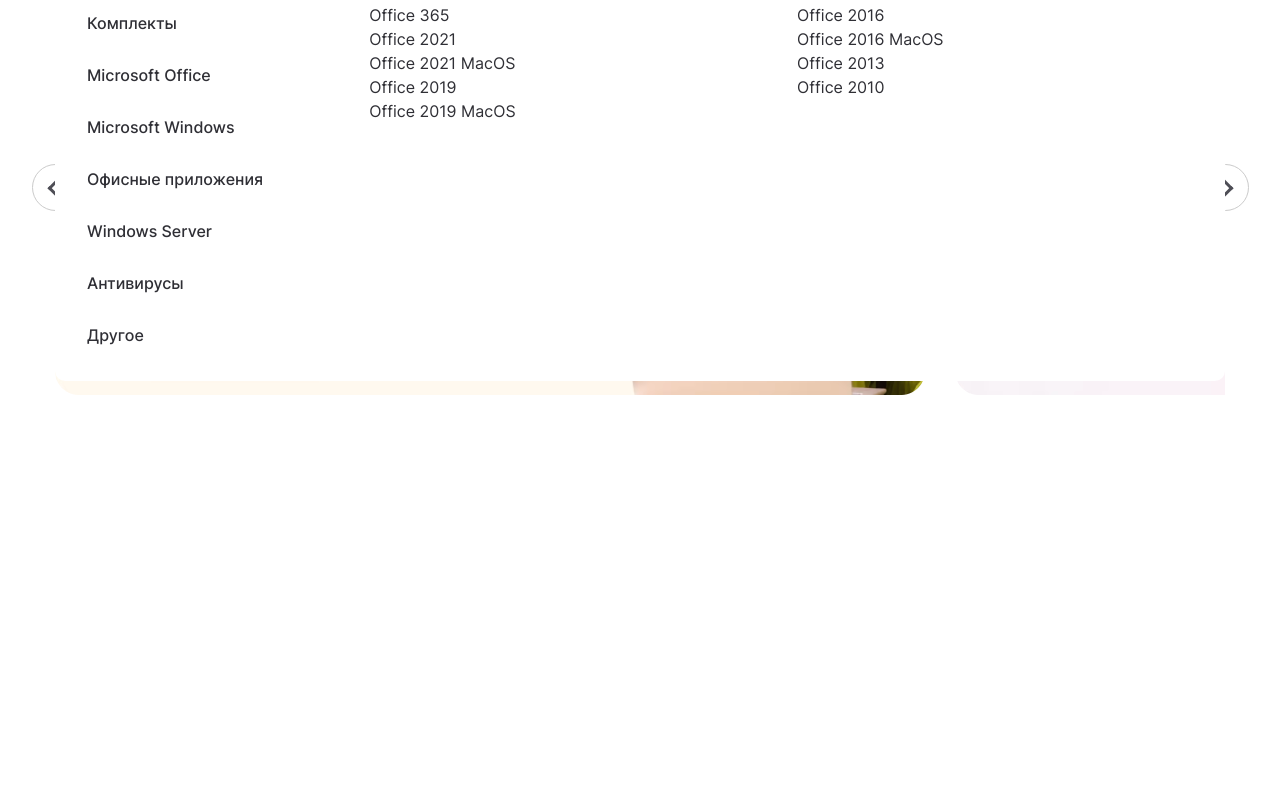
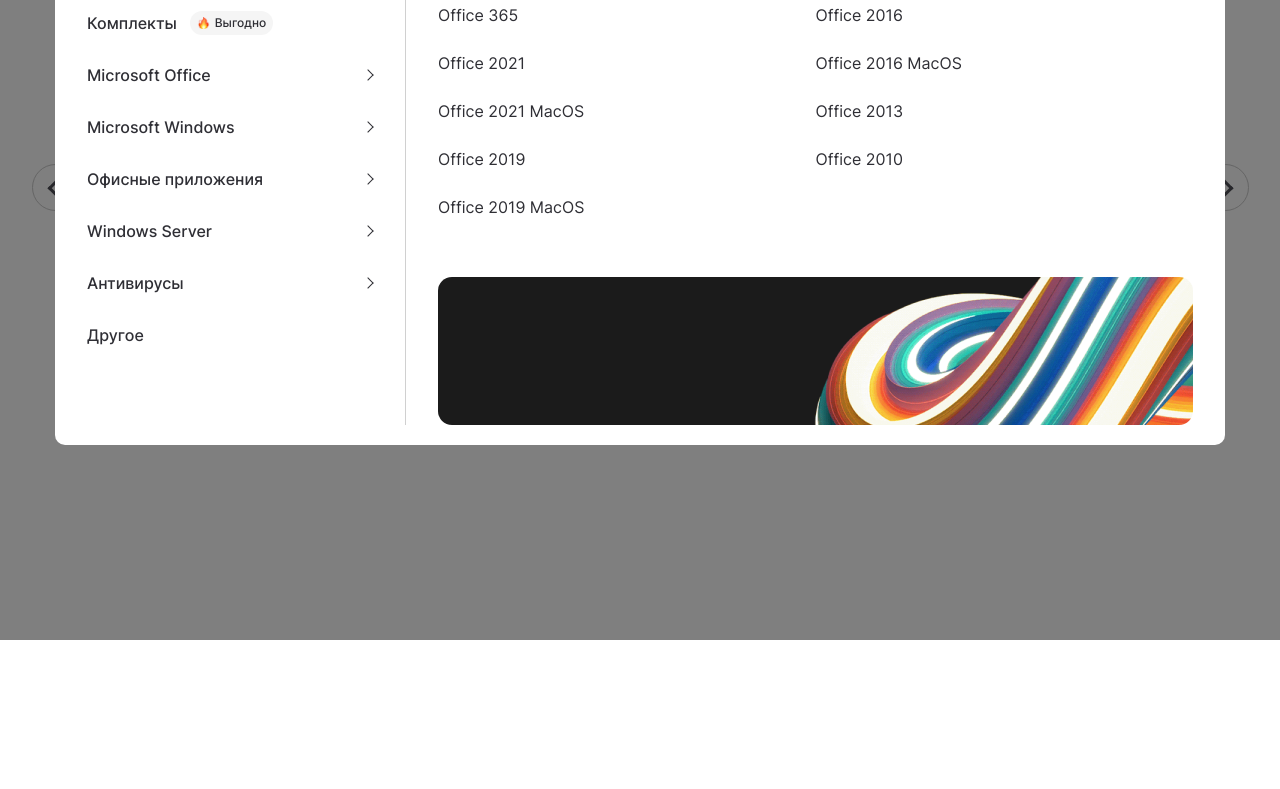
Before and after one commit to MrNobody333/win-store_updated, a plain HTML site: page index.html in a window 1280 px wide. Shown: the part 160-949 px from the top of the page. After the commit the page ends 800 px from the top, so only its background shows below. Drawn offline with Linux system fonts and the light colour scheme.

Commit message:
Menu made by 90%

```diff
--- a/css/style.css
+++ b/css/style.css
@@ -55,6 +55,7 @@ ul {
 }
 
 .container {
+  position: relative;
   max-width: 1230px;
   margin: 0 auto;
   padding: 0 3rem;
@@ -63,8 +64,11 @@ ul {
 /* Header
 ============================= */
 .header {
+  position: relative;
+  z-index: 1;
   margin-bottom: 5rem;
   border-bottom: 1px solid #d0d0d0;
+  background-color: #fff;
   box-shadow: 0 0 3px #aeaeae;
 }
 
@@ -203,7 +207,7 @@ ul {
   position: absolute;
   top: 4.5rem;
   right: -2.5rem;
-  z-index: 3;
+  z-index: 2;
   width: 25.7rem;
   overflow: hidden;
   border: 1px solid #cfcfcf;
@@ -261,11 +265,12 @@ ul {
 /* Catalog
 ============================= */
 .catalog-menu {
+  display: flex;
   position: absolute;
   top: 8.5rem;
-  z-index: 2;
-  display: flex;
-  max-width: 117rem;
+  left: 3rem;
+  right: 3rem;
+  min-height: 52rem;
   padding: 2rem 0;
   border-radius: 0 0 1rem 1rem;
   background-color: #fff;
@@ -273,6 +278,7 @@ ul {
 
 .left-col {
   flex-basis: 30%;
+  border-right: 1px solid #d0d0d0;
 }
 
 .left-col li,
@@ -281,12 +287,55 @@ ul {
 }
 
 .left-col li {
-  padding: 1.4rem 3.2rem;
   font-weight: 500;
+  transition: .2s color linear;
 }
 
 .left-col li:first-child {
   color: #777E90;
+}
+
+.left-col li:hover,
+.right-col li a:hover {
+  color: #3b71fe;
+}
+
+.left-col li a {
+  display: flex;
+  align-items: center;
+  position: relative;
+  padding: 1.4rem 3.2rem;
+}
+
+.left-col li a {
+  gap: 1.3rem;
+}
+
+.left-col li:nth-child(n+3):not(:last-child) a::after {
+  content: "";
+  display: block;
+  position: absolute;
+  right: 3.3rem;
+  width: 8px;
+  height: 8px;
+  border-top: 1px solid #2f2f35;
+  border-right: 1px solid #2f2f35;
+  transform: rotate(45deg);
+}
+
+.left-col li span {
+  display: flex;
+  gap: .5rem;
+  padding: 0 .7rem;
+  border-radius: 2rem;
+  font-size: 1.2rem;
+  line-height: 2;
+  background-color: #f5f5f5;
+}
+
+.left-col li span img {
+  align-self: center;
+  width: 1.28rem;
 }
 
 .right-col {
@@ -294,7 +343,10 @@ ul {
 }
 
 .right-col_active {
-  display: block;
+  display: flex;
+  flex-direction: column;
+  flex-basis: 70%;
+  padding: 0 3.2rem;
 }
 
 .right-col h2 {
@@ -310,6 +362,18 @@ ul {
 
 .right-col li {
   flex-basis: 50%;
+  padding-bottom: 2.4rem;
+}
+
+.right-col li a {
+  transition: .2s color linear;
+}
+
+.catalog-banner {
+  height: 14.8rem;
+  margin-top: auto;
+  border-radius: 1.4rem;
+  background: #1B1B1B url(../images/bg-catalog-banner.png) no-repeat right;
 }
 
 /* Slider
@@ -380,13 +444,18 @@ ul {
   transform: rotate(-45deg);
 }
 
+/* Overlay
+============================= */
+.overlay {
+  position: relative;
+}
 
-
-
-
-
-footer {
-  padding: 20px 10px;
-  background-color: rgb(242, 255, 0);
-  color: #fff;
+.overlay::before {
+  content: "";
+  position: fixed;
+  inset: 0;
+  width: 100%;
+  height: 100%;
+  background-color: rgba(0, 0, 0, 0.5);
+  transition: .3s opacity ease-in;
 }
--- a/index.html
+++ b/index.html
@@ -58,7 +58,7 @@
           <div class="left-col">
             <ul>
               <li><a href="#">Все товары</a></li>
-              <li><a href="#">Комплекты</a></li>
+              <li><a href="#">Комплекты <span><img src="images/icon-fire.avif">Выгодно</span></a></li>
               <li><a href="#">Microsoft Office</a></li>
               <li><a href="#">Microsoft Windows</a></li>
               <li><a href="#">Офисные приложения</a></li>
@@ -80,6 +80,9 @@
               <li><a href="#">Office 2010</a></li>
               <li><a href="#">Office 2019 MacOS</a></li>
             </ul>
+            <div class="catalog-banner">
+
+            </div>
           </div>
           <div class="right-col">
             <h2>Microsoft Windows</h2>
@@ -89,6 +92,9 @@
               <li><a href="#">Windows 10</a></li>
               <li><a href="#">Windows 7</a></li>
             </ul>
+            <div class="catalog-banner">
+
+            </div>
           </div>
           <div class="right-col">
             <h2>Офисные приложения</h2>
@@ -99,6 +105,9 @@
               <li><a href="#">Visual Studio</a></li>
               <li><a href="#">Access</a></li>
             </ul>
+            <div class="catalog-banner">
+
+            </div>
           </div>
           <div class="right-col">
             <h2>Windows Server</h2>
@@ -110,6 +119,9 @@
               <li><a href="#">Windows Server 2016</a></li>
               <li><a href="#">Microsoft SQL Server</a></li>
             </ul>
+            <div class="catalog-banner">
+
+            </div>
           </div>
           <div class="right-col">
             <h2>Антивирусы</h2>
@@ -118,6 +130,9 @@
               <li><a href="#">ESET Nod32</a></li>
               <li><a href="#">Dr.Web</a></li>
             </ul>
+            <div class="catalog-banner">
+
+            </div>
           </div>
         </div>
       </div>
@@ -143,38 +158,7 @@
           </div>
         </div>
       </div>
-      <br>
-      <br>
-      <br>
-      <br>
-      <br>
-      <br>
-      <br>
-      <br>
-      <br>
-      <br>
-      <br>
-      <br>
-      <br>
-      <br>
-      <br>
-      <br>
-      <br>
-      <br>
-      <br>
-      <br>
-      <br>
-      <br>
-      <br>
-      <br>
-      <br>
-      <br>
-      <br>
-      <br>
-      <br>
-      <br>
-      <br>
-      <br>
+
 
 
 
@@ -188,7 +172,7 @@
 
 
     </main>
-    <footer>Footer</footer>
+    <div class="overlay"></div>
     <script src="js/main.js"></script>
   </body>
 </html>
```
Also changed, not shown: images/bg-catalog-banner.png (added), images/icon-fire.avif (added).
